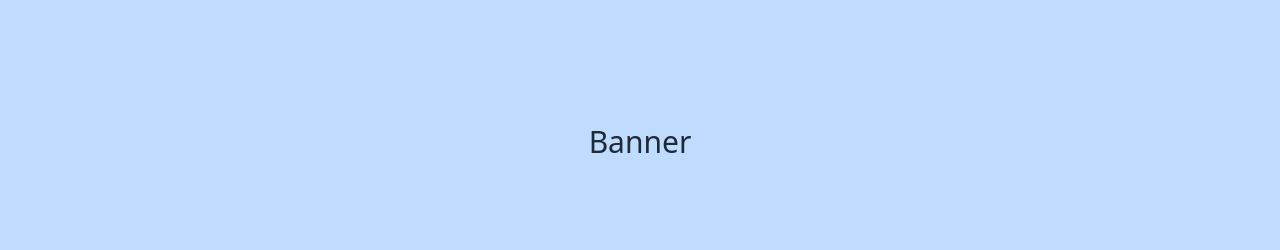
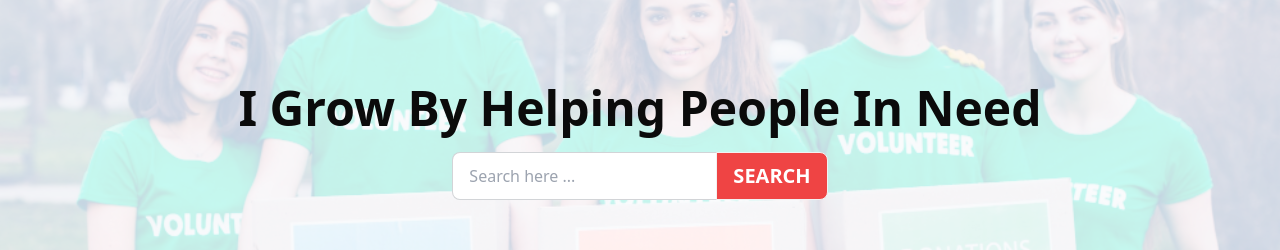
Before and after one commit to nayanrashed/donation-campaign-rashed, a React (Vite) app: page / in a window 1280 px wide. Shown: the part 250-500 px from the top of the page. Built offline with nearby package versions, Linux system fonts and the light colour scheme.

Commit message:
search button added with function

```diff
--- a/src/Pages/Donations/DonationsCardsP.jsx
+++ b/src/Pages/Donations/DonationsCardsP.jsx
@@ -30,9 +30,11 @@ const DonationsCardsP = ({ donation }) => {
           </button>
           <h1 className="text-[#0B0B0B] font-semibold text-2xl mb-2">{title}</h1>
           <p style={{color: text_button_bg }} className=" text-base font-semibold mb-6">${price}</p>
+          <Link to={`/donation/${id}`}>
           <button className="btn text-white border-none px-4 py-2 mb-6 font-semibold" style={{ backgroundColor: text_button_bg }} >
             View Details
           </button>
+          </Link>
         </div>
       </div>
     </div>
--- a/src/Pages/Home/Home.jsx
+++ b/src/Pages/Home/Home.jsx
@@ -1,17 +1,35 @@
 import { useLoaderData } from "react-router-dom";
 import Banner from "../../components/Header/Banner";
 import Donations from "../../components/Donations/Donations";
+import { createContext, useEffect, useState } from "react";
+
+export const SearchContext = createContext();
+const Home = () => {
+  const allDonations = useLoaderData();
+  const [donations, setDonations] = useState([]);
+
+  const [inputData, setInputData] = useState("");
+
+  useEffect(() => {
+    const search = allDonations.filter(item=>item.category==inputData)
+    // console.log(search);
+    if(search.length===0){
+      setDonations(allDonations)
+    }else{setDonations(search)}
 
 
-const Home = () => {
-    const donations = useLoaderData();
+  }, [allDonations,inputData]);
+
+
 
   return (
     <div>
+      <SearchContext.Provider value={[inputData, setInputData]}>
         <Banner></Banner>
         <div className="">
           <Donations donations={donations}></Donations>
         </div>
+      </SearchContext.Provider>
     </div>
   );
 };
--- a/src/Pages/Statistics/Statistics.jsx
+++ b/src/Pages/Statistics/Statistics.jsx
@@ -1,6 +1,6 @@
 import { useEffect, useState } from "react";
 import { useLoaderData } from "react-router-dom";
-import { ResponsiveContainer, PieChart, Pie, Legend } from "recharts";
+import { ResponsiveContainer, PieChart, Pie, Legend, Cell } from "recharts";
 
 const Statistics = () => {
   const donations = useLoaderData();
@@ -31,10 +31,12 @@ const Statistics = () => {
       { name: "Remaining Donation", value: 67 },
       { name: "Your Donated", value: 33 },
     ];
+    const COLORS = ["#0cc93f", "#fe0000"];
 
     useEffect(() => {
       const donationItems = JSON.parse(localStorage.getItem("donations"));
-      const donatedItems = donationItems.length;
+      if(donationItems){
+        const donatedItems = donationItems.length;
       const totalDonationItems = donations.length;
       const donatedItemsInPercent = (
         (donatedItems / totalDonationItems) *
@@ -44,20 +46,33 @@ const Statistics = () => {
 
       setDonatedItemsInPercent(donatedItemsInPercent);
       setRemainingDonationPercent(remainingDonationPercent);
+    }
+    else{
+       console.log('No data Found');
+    }
+
     }, [donations]);
 
       data[0]['value']=parseFloat(donatedItemsInPercent);
       data[1]['value']=parseFloat(remainingDonationPercent);
-    //   console.log(typeof(data[0]['value']));
+
 
   return (
     <div>
-      <div style={{ width: "100%", height: 300 }}>
+      <div style={{ width: "100%", height: 400 }}>
         <ResponsiveContainer>
           <PieChart>
-            <Pie dataKey="value" data={data} fill="#8884d8" label />
+            <Pie dataKey="value" data={data} fill="#8884d8" label >
+            {data.map((entry, index) => (
+          <Cell key={`cell-${index}`} fill={COLORS[index % COLORS.length]} />
+        ))}
+            </Pie>
           </PieChart>
         </ResponsiveContainer>
+      </div>
+      <div className="flex gap-5 justify-center">
+        <p className="bg-[#0cc93f] px-4 text-white font-semibold rounded-lg">Your Donation</p>
+        <p className="bg-[#fe0000] px-4 text-white font-semibold rounded-lg">Remaining Donation</p>
       </div>
     </div>
   );
--- a/src/components/Header/Banner.jsx
+++ b/src/components/Header/Banner.jsx
@@ -1,11 +1,33 @@
-
+import { useContext, useState } from "react";
+import { SearchContext } from "../../Pages/Home/Home";
 
 const Banner = () => {
-    return (
-        <div className="h-[70vh] bg-blue-200 flex items-center justify-center">
-            <h1 className="text-3xl">Banner</h1>
-        </div>
-    );
+//   const [inputData, setInputData] = useState("");
+const [inputData, setInputData] =useContext(SearchContext);
+
+  const handleSearch = (e) => {
+    e.preventDefault();
+    setInputData(e.target.searchField.value);
+  };
+//   console.log(inputData);
+
+  return (
+    <div className="h-[70vh] bg-[url('/banner.jpg')] flex flex-col items-center justify-center bg-cover bg-center bg-slate-200 bg-blend-overlay gap-5">
+      <h2 className="text-3xl md:text-5xl font-bold text-[#0B0B0B]">
+        I Grow By Helping People In Need
+      </h2>
+      <form onSubmit={handleSearch} className="join">
+        <input
+          className="input input-bordered join-item "
+          name="searchField"
+          placeholder="Search here ..."
+        />
+        <button className="btn join-item bg-red-500 text-white font-semibold text-xl">
+          Search
+        </button>
+      </form>
+    </div>
+  );
 };
 
 export default Banner;
```
Also changed, not shown: public/banner.jpg (added). Lines whose indentation alone changed are shown as unchanged.
